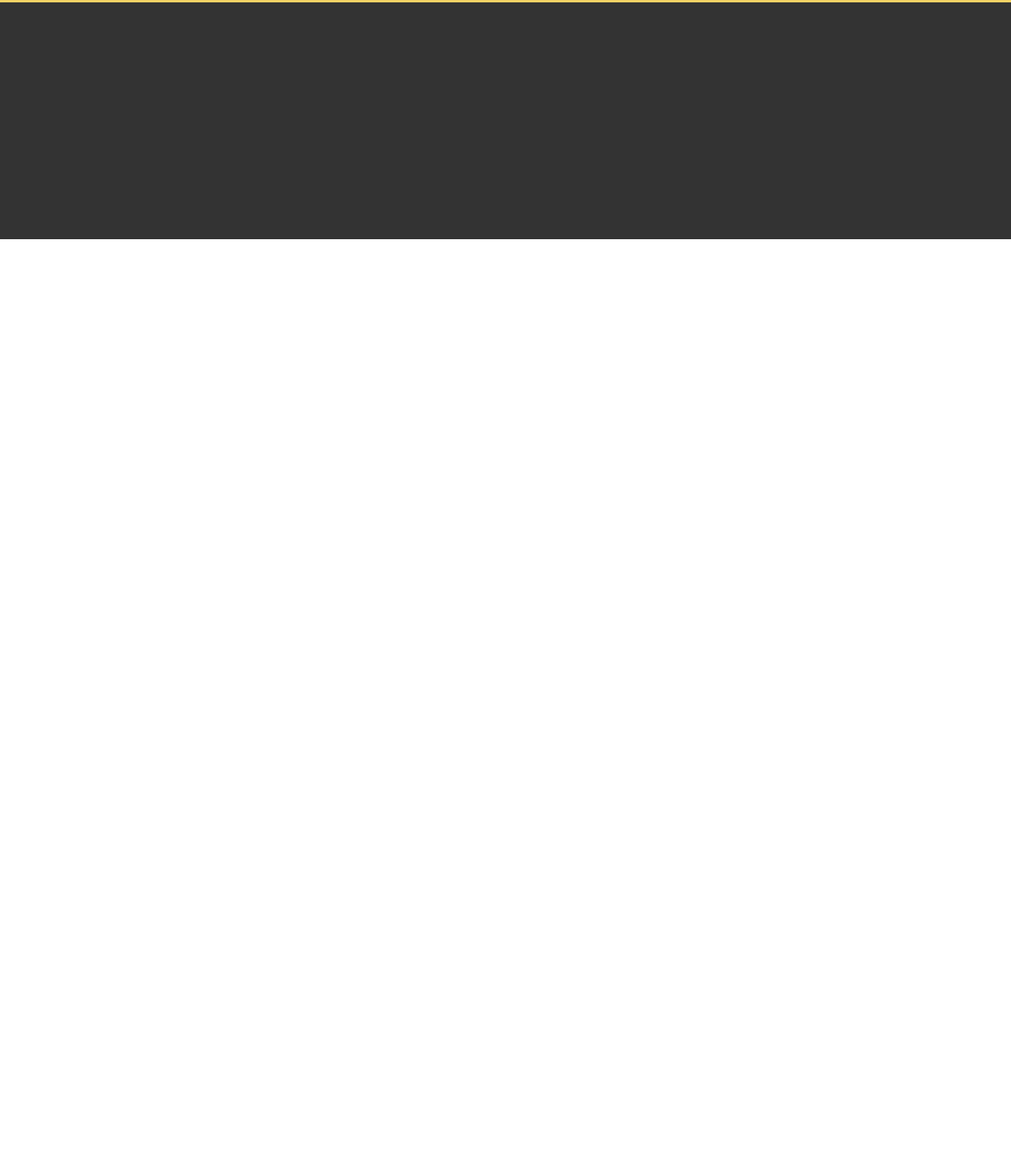
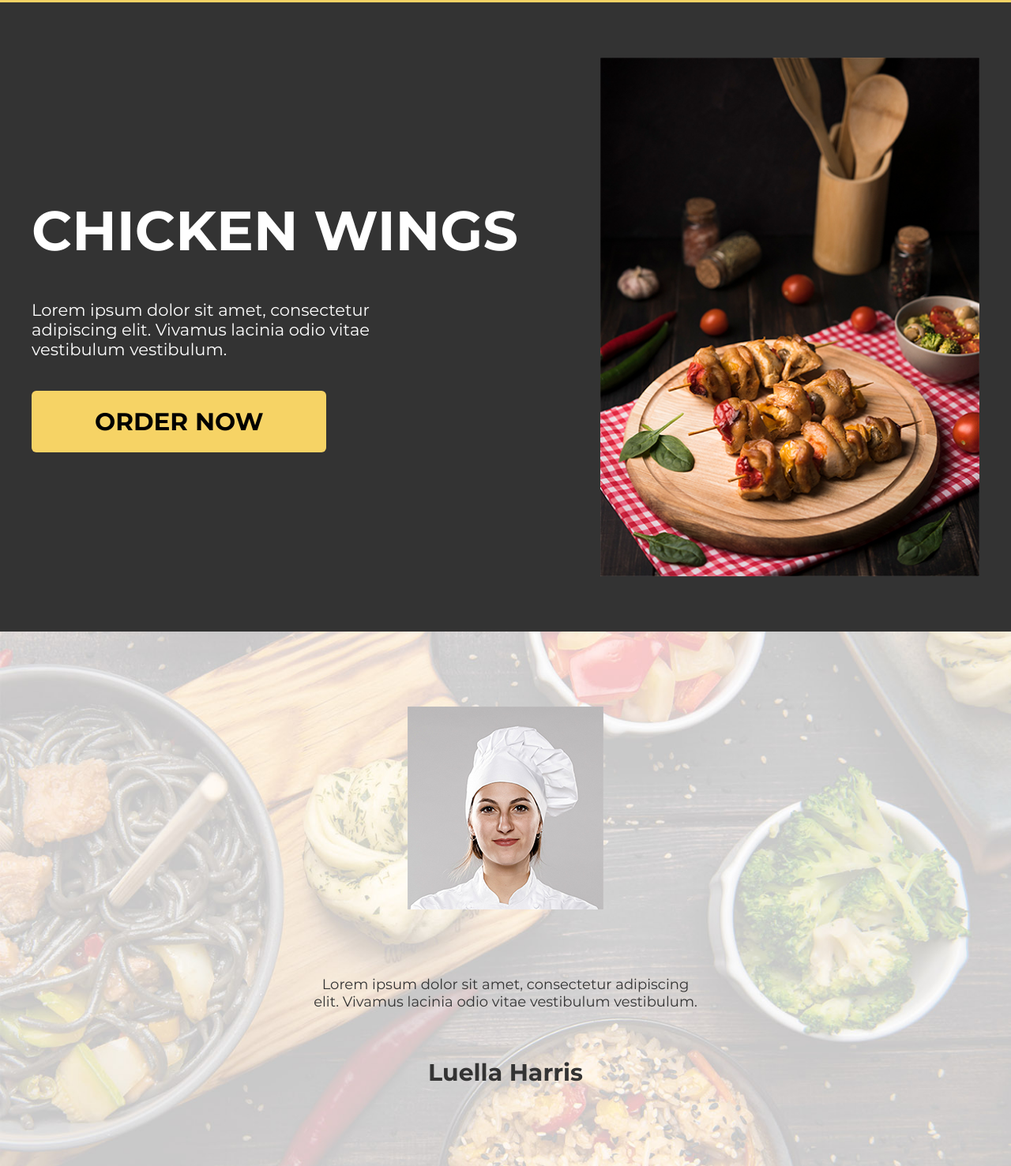
Before and after one commit to Firdavs605/Cafe-maket, a plain HTML site: page index.html in a window 1280 px wide. Shown: the part 2982-4459 px from the top of the page at 79% size. Before the commit the page ends 3285 px from the top, so only its background shows below. Drawn offline with Linux system fonts and the light colour scheme.

Commit message:
CafeMak3

```diff
--- a/index.html
+++ b/index.html
@@ -103,9 +103,38 @@
             </div>
         </div>
 
+        <div class="container__main-2">
+            <div class="container__main-content2">
+                <section class="container__main-sec2">
+                    <h3 class="container__main-2_title">Chicken wings</h3>
+                    <p class="container__main-2_desc">Lorem ipsum dolor sit amet, consectetur adipiscing elit. Vivamus lacinia odio vitae vestibulum vestibulum.</p>
+
+                    <a href="#" class="container__main-2_A">Order Now</a>
+                </section>
+
+
+                <img src="img/main__banner-2.jpg" class="container__main2-Pic" alt="">
+            </div>
+        </div>
+
         <div class="container__main-4">
+            <div class="container__main4-content">
 
+                <img src="img/Chief.jpg" alt="">
+                <p class="container__main4-desc">Lorem ipsum dolor sit amet, consectetur adipiscing elit. Vivamus lacinia odio vitae vestibulum vestibulum. </p>
+
+                <h5 class="container__main4-title">Luella Harris</h5>
+            </div>
         </div>
+
+
+        <!-- <div class="containe__main-5">
+            <div class="container__main5-content">
+                h3.container__main
+            </div>
+        </div> -->
+
+
     </main>
 
 
@@ -114,3 +143,17 @@
     <script src="js/script.js"></script>
 </body>
 </html>
+
+
+<!--     <div class="container__main-4">
+            <div class="container__main-sec3">
+            <h3 class="container__main4-title">Chicken Satay</h3>
+            <p class="container__main4-desc">Lorem ipsum dolor sit amet, consectetur adipiscing elit. Vivamus lacinia odio vitae vestibulum vestibulum. </p>
+
+            <a href="#" class="container__main4-A">Order Now</a>
+        </div>
+
+        <img src="img/main__banner-2.jpg" alt="">
+
+    </div>
+     -->
--- a/style/style.css
+++ b/style/style.css
@@ -283,11 +283,44 @@
 }
 
 
-.container__main-4 {
-    background: #333333;
-    height: 300px;
+.container__main4-desc {
+    margin-top: 80px;
+    font-family: 'MR';
+    font-size: 18px;
+    color: #333333;
+    width: 500px;
+    margin-bottom: 60px;
 }
 
+
+
+.container__main4-title {
+    font-family: 'MB';
+    font-size: 30px;
+    color: #333333;
+}
+
+
+.container__main-4 {
+    background: url(../img/main__bg.jpg) no-repeat center center /cover;
+    display: flex;
+    justify-content: space-around;
+    align-items: center;
+    text-align: center;
+    padding-top: 95px;
+    padding-bottom: 100px;
+}
+
+.container__main4-A {
+    text-align: center;
+    font-family: 'MB';
+    color: black;
+    font-size: 28px;
+    background: #f6d365;
+    padding:15px 80px;
+    text-decoration: none;
+    border-radius: 7px;
+}
 
 /* MAIN end */
 
@@ -351,8 +384,12 @@
         margin-bottom: 40px;
     }
 
+    .container__main2-Pic {
+        margin-top: 50px;
+    }
+
+
     .container__main3-content {
-        border: 3px solid red;
         flex-direction: column;
         align-items: center;
     }
@@ -438,6 +475,20 @@
     font-size: 14px;
     width: 280px;
 }
+
+.container__main4-desc {
+    font-size: 15px;
+    width: 300px;
+}
+
+.container__main4-title {
+    font-size: 20px;
+}
+
+.container__main4-content img {
+    width: 200px;
+}
+
 }
 
 /* MEDIA end */
```
